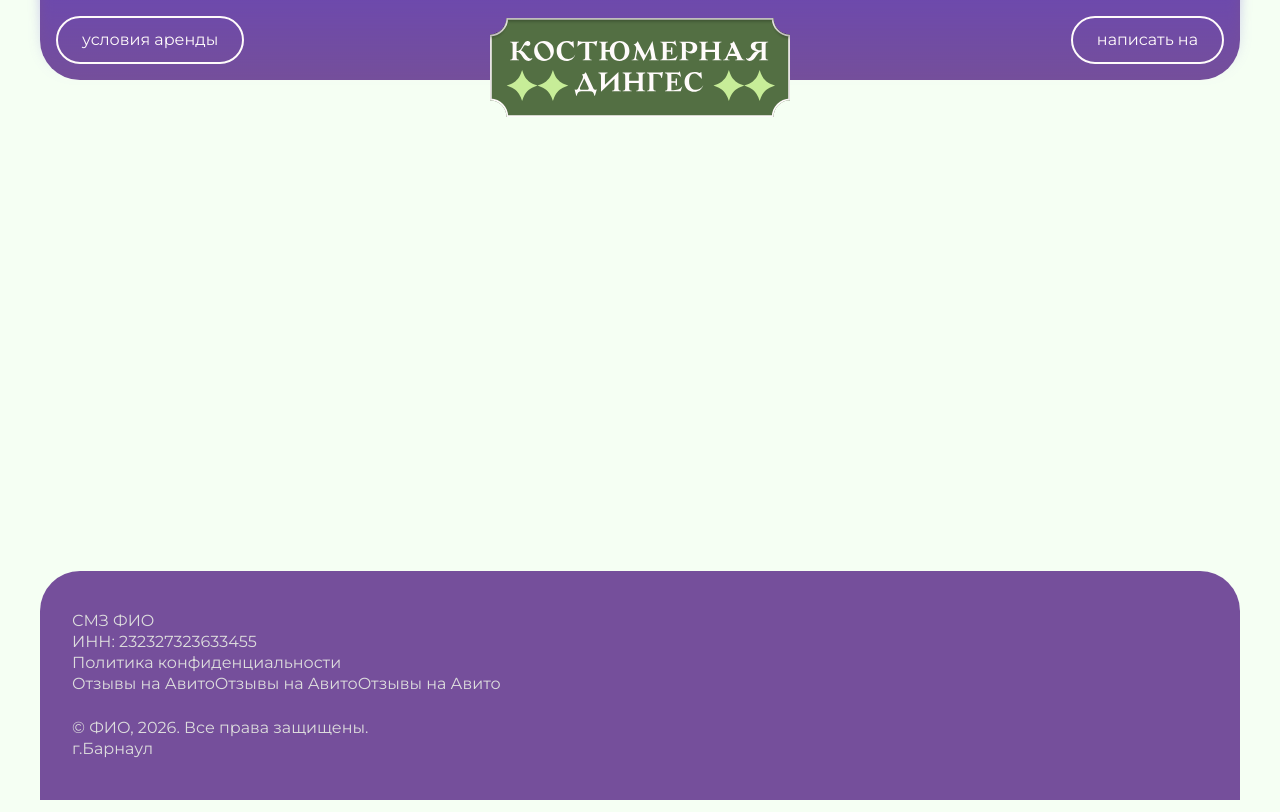
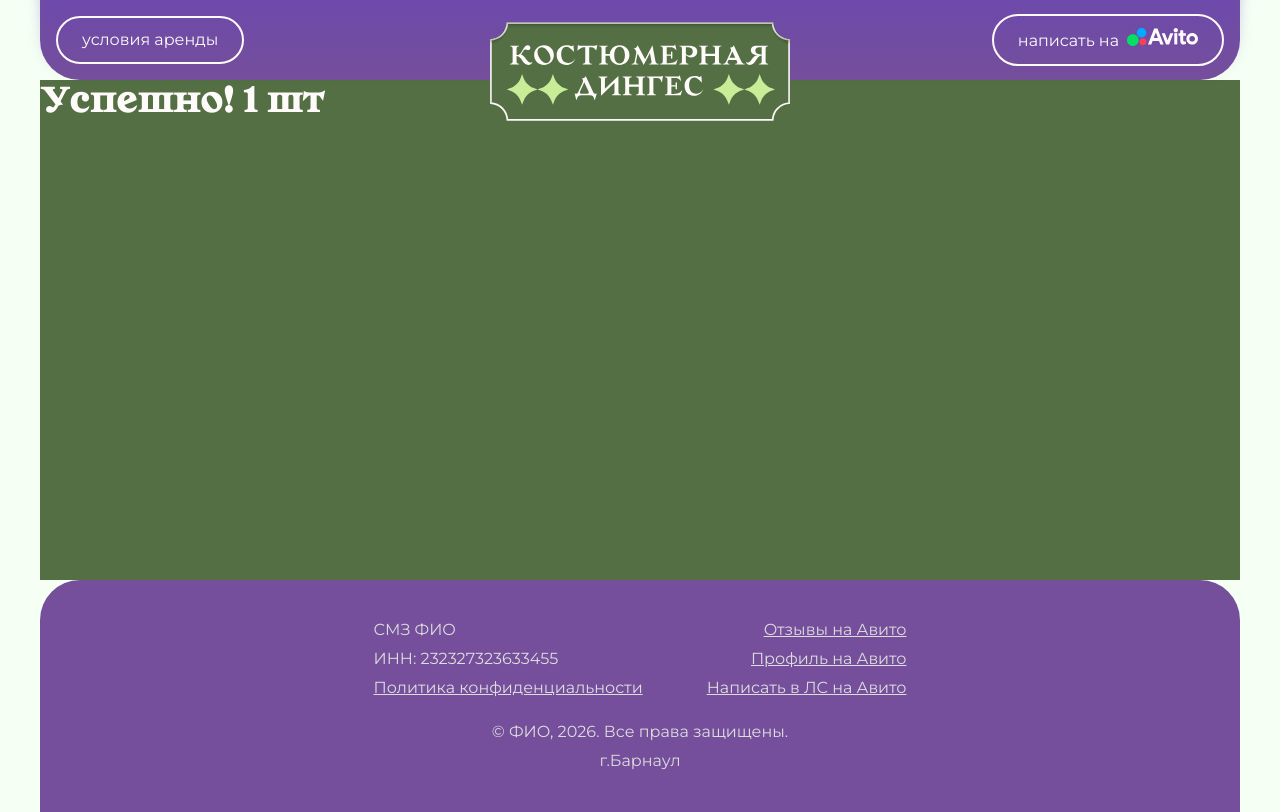
Before and after one commit to milada-dinges/dinges-costumes, a Next.js app: page / in a window 1280 px wide. Built offline with nearby package versions, Linux system fonts and the light colour scheme.

Commit message:
feat: настроена типизация и слой сервисов

```diff
--- a/src/app/globals.css
+++ b/src/app/globals.css
@@ -43,6 +43,7 @@
 
   --gap-item: 16px;
   --gap-card: 24px;
+  --gap-small: 8px;
 
   /* Отступы внутрь*/
   --padd-v-block: 40px;
@@ -60,7 +61,7 @@
   --padd-card: 16px;
 
   --block-radius: 40px;
-  --radius-btn: 100vh;
+  --radius-btn: 9999px;
   --radius-card: 20px;
 }
 
@@ -78,7 +79,7 @@ body {
   font-family: 'Montserrat', system-ui, sans-serif;
   background-color: var(--bg);
   color: var(--primary);
-  font-size: var(--text);
+  font-size: var(--main-txt);
   line-height: 1.3;
   -webkit-font-smoothing: antialiased;
 }
@@ -120,14 +121,39 @@ body {
   pointer-events: none;
   z-index: -1;
 }
-.header-logo {
+.header__button{
+  padding-inline: var(--padd-h-btn);
+  padding-block: var(--padd-v-btn);
+  border: 2px solid var(--lite);
+  color: var(--lite);
+  font-size: 2rem;
+  display: inline-flex;
+  align-items: baseline;
+  justify-content: center;
+  border-radius: var(--radius-btn);
+  cursor: pointer;
+  gap: var(--gap-small);
+}
+.header__button:hover {
+  background-color: rgba(0, 0, 0, 0.1);
+}
+.header__button:active {
+  background-color: rgba(0, 0, 0, 0.3);
+}
+.header__logo {
   position: absolute;
   left: 50%;
   top: 18px;
   transform: translate(-50%, 0);
   z-index: 15;
+  width: 300px;
+  height: 107px;
 }
-
+.header__avito-logo {
+  width: 71px;
+  height: 18px;
+  position: relative;
+}
 .footer{
   background-color: var(--primary);
   font-size: var(--small-txt);
@@ -136,9 +162,36 @@ body {
   padding-inline: var(--padd-h-block);
   display: flex;
   flex-direction: column;
+  align-items: center;
   gap: var(--gap-v-group);
   border-top-left-radius: var(--block-radius);
   border-top-right-radius: var(--block-radius);
+}
+.footer__top {
+  display: flex;
+  flex-wrap: wrap;
+  justify-content: space-between;
+  gap: clamp(16px, 5vw, 360px);
+}
+.footer__info {
+  display: flex;
+  flex-direction: column;
+  gap: var(--gap-small);
+}
+.footer__nav {
+  display: flex;
+  flex-direction: column;
+  gap: var(--gap-small);
+  text-align: right;
+}
+.footer__top a{
+  text-decoration: underline;
+}
+.footer__btm {
+  display: flex;
+  flex-direction: column;
+  gap: var(--gap-small);
+  align-items: center;
 }
 h1 {
   font-family: 'America-XIX', system-ui, sans-serif;
@@ -171,21 +224,8 @@ a {
   color: inherit;
 }
 
-/* Общие классы */
-.container {
-  max-width: 1200px;
-  margin: 0 auto;
-  padding: 40px 20px;
-}
 
-.grid {
-  display: grid;
-  grid-template-columns: repeat(auto-fill, minmax(280px, 1fr));
-  gap: 30px;
-  margin-top: 30px;
-}
-
-.pageWrapper{
+.page-wrapper{
   max-width: 1200px;
   width: 100%;
   margin: 0 auto;
@@ -198,24 +238,20 @@ a {
   flex-grow: 1;
 }
 
-
-.button-hdr{
-  padding-inline: var(--padd-h-btn);
-  padding-block: var(--padd-v-btn);
-  border: 2px solid var(--lite);
-  color: var(--lite);
-  font-size: 2rem;
-  display: inline-flex;
-  align-items: center;
-  justify-content: center;
-  border-radius: var(--radius-btn);
-  cursor: pointer;
-}
-.button-card{
+.card__btn{
   padding-inline: var(--padd-h-btn);
   padding-block: var(--padd-v-btn);
   border: 2px solid var(--primary);
   color: var(--primary);
   font-size: 2rem;
-
 }
+.catalog {
+  color: #754F9B;
+  height: 500px;
+  background-color: #536F43;
+}
+.catalog__grid {
+  display: grid;
+  grid-template-columns: repeat(auto-fill, minmax(280px, 1fr));
+  gap: var(--gap-card);
+}
--- a/src/app/layout.tsx
+++ b/src/app/layout.tsx
@@ -1,6 +1,8 @@
 import type { Metadata } from "next";
-import Link from "next/link";
-import Image from "next/image";
+
+import Header from '../components/Header'
+import Footer from '../components/Footer'
+
 import "./globals.css";
 
 export const metadata: Metadata = {
@@ -15,50 +17,14 @@ export const metadata: Metadata = {
   },
 };
 
-export default function RootLayout({ children }: LayoutProps<"/">) {
+export default function RootLayout({children,}: {children: React.ReactNode;}) {
   return (
     <html lang="ru">
       <body>
-        <div className="pageWrapper">
-          <header className="header">
-            <Link className="button-hdr" href="#rentalterms">
-              условия аренды
-            </Link>
-
-            <Image className="header-logo"
-            src='/icons/logo.svg'
-            alt="Логотип Костюмерная Дингес"
-            width={300} height={107} priority/>
-
-            <a className="button-hdr" href="#" target="_blank" rel="noopener noreferrer">
-              написать на <img src="#" alt="" />
-            </a>
-          </header>
-
-          <main className="main">
-            {children}
-          </main>
-
-          <footer className="footer">
-            <div>
-              <div>
-                <p>СМЗ ФИО</p>
-                <p>ИНН: 232327323633455</p>
-                <Link href="/privacy-policy">Политика конфиденциальности</Link>
-              </div>
-              <nav>
-                <a href="#" target="_blank" rel="noopener noreferrer">Отзывы на Авито</a>
-                <a href="#" target="_blank" rel="noopener noreferrer">Отзывы на Авито</a>
-                <a href="#" target="_blank" rel="noopener noreferrer">Отзывы на Авито</a>
-              </nav>
-            </div>
-
-            <div>
-              <p>© ФИО, 2026. Все права защищены.</p>
-              <p>г.Барнаул</p>
-            </div>
-          </footer>
-
+        <div className="page-wrapper">
+          <Header/>
+          <main className="main">{children}</main>
+          <Footer/>
         </div>
       </body>
     </html>
--- a/src/app/page.tsx
+++ b/src/app/page.tsx
@@ -1,23 +1,15 @@
-// src/app/page.tsx
-import { promises as fs } from 'fs';
-import path from 'path';
-import { Costume } from '../types/costume';
+import Hero from '../components/Hero'
+import Catalog from '../components/Catalog'
+import { getCostumes } from '@/services/costumes'
 
-// Функция, которая читает JSON-файл (как будто делает запрос в базу данных)
-async function getCostumes(): Promise<Costume[]> {
-  const filePath = path.join(process.cwd(), 'src/data/costumes.json');
-  const jsonData = await fs.readFile(filePath, 'utf-8');
-  return JSON.parse(jsonData);
-}
+export default async function Page() {
 
-export default async function HomePage() {
   const costumes = await getCostumes();
 
   return (
-    <main className="container">
-      <section>
-
-      </section>
-    </main>
+    <div>
+      <Hero/>
+      <Catalog initialCostumes={costumes}/>
+    </div>
   );
 }
--- /dev/null
+++ b/src/components/Catalog.tsx
@@ -0,0 +1,16 @@
+'use client'
+import { use, useState } from "react";
+import { Costume } from "@/types/costume";
+
+interface CatalogProps{
+    initialCostumes: Costume[];
+}
+
+export default function Catalog({initialCostumes}: CatalogProps) {
+    const [costumes] = useState<Costume[]>(initialCostumes)
+  return (
+    <section className="catalog">
+        <h2>Успешно! {costumes.length} шт</h2>
+    </section>
+  );
+}
--- /dev/null
+++ b/src/components/Footer.tsx
@@ -0,0 +1,26 @@
+import Link from "next/link";
+import Image from "next/image";
+
+export default function Footer() {
+    return(
+        <footer className="footer">
+            <div className="footer__top">
+              <div className="footer__info">
+                <p>СМЗ ФИО</p>
+                <p>ИНН: 232327323633455</p>
+                <Link href="/privacy-policy">Политика конфиденциальности</Link>
+              </div>
+              <nav className="footer__nav">
+                <a href="#" target="_blank" rel="noopener noreferrer">Отзывы на Авито</a>
+                <a href="#" target="_blank" rel="noopener noreferrer">Профиль на Авито</a>
+                <a href="#" target="_blank" rel="noopener noreferrer">Написать в ЛС на Авито</a>
+              </nav>
+            </div>
+
+            <div className="footer__btm">
+              <p>© ФИО, 2026. Все права защищены.</p>
+              <p>г.Барнаул</p>
+            </div>
+        </footer>
+    );
+}
--- /dev/null
+++ b/src/components/Header.tsx
@@ -0,0 +1,24 @@
+import Link from "next/link";
+import Image from "next/image";
+
+export default function Header() {
+    return(
+        <header className="header">
+            <Link className="header__button" href="#rentalterms">
+              условия аренды
+            </Link>
+
+            <div className="header__logo">
+              <Image src='/icons/logo.svg' fill
+              alt="Логотип Костюмерная Дингес" priority/>
+            </div>
+
+            <a className="header__button" href="#" target="_blank" rel="noopener noreferrer">
+              написать на
+              <div className="header__avito-logo">
+                <Image src='/icons/avito-logo.svg' alt="Логотип Авито" fill/>
+              </div>
+            </a>
+        </header>
+    );
+}
--- /dev/null
+++ b/src/components/Hero.tsx
@@ -0,0 +1,11 @@
+import Link from "next/link";
+import Image from "next/image";
+
+
+export default function Hero() {
+  return (
+    <section className="Hero">
+
+    </section>
+  );
+}
--- a/src/data/costumes.json
+++ /dev/null
@@ -1,20 +0,0 @@
-[
-  {
-    "id": "1",
-    "title": "Камзол пиратский капитанский",
-    "category": "Исторические",
-    "sizes": ["48", "50"],
-    "pricePerDay": 2500,
-    "imageUrl": "https://picsum.photos",
-    "description": "Роскошный бархатный камзол с золотым шитьем для пиратских вечеринок."
-  },
-  {
-    "id": "2",
-    "title": "Платье Эльзы",
-    "category": "Сказочные",
-    "sizes": ["46"],
-    "pricePerDay": 1800,
-    "imageUrl": "https://picsum.photos",
-    "description": "Сверкающее голубое платье со шлейфом для аниматоров и детских праздников."
-  }
-]
--- /dev/null
+++ b/src/services/costumes.ts
@@ -0,0 +1,21 @@
+import { Costume } from '../types/costume'
+
+const MOCK_COSTUMES: Costume[] = [
+    {
+        id: '1',
+        title: 'Эльза',
+        category: 'Карнавальные',
+        subcategory: 'Карнавальные',
+        gender: 'женский',
+        sizes: ['46', '48'],
+        pricePerDay: 1400,
+        imageUrl: '/',
+        description: 'string',
+    }
+]
+
+export async function getCostumes(): Promise<Costume[]> {
+    return new Promise((resolve) => {
+        resolve(MOCK_COSTUMES)
+    });
+}
```
Also changed, not shown: src/types/costume.ts (+12 -2 lines).
